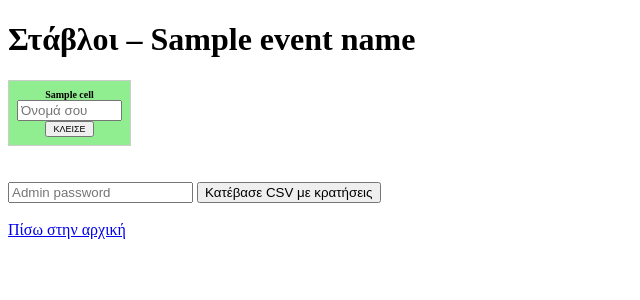
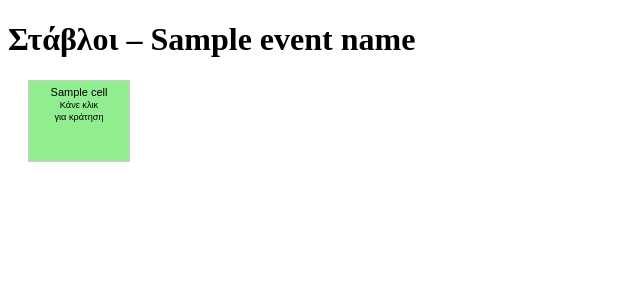
Before and after one commit to adiamantaras-ux/stables-app, a Python web app: template templates/event.html in a window 1280 px wide. Shown: the top 300 px of the page, without its empty margins (0-640 px from the left). Run offline with Jinja, Linux system fonts and the light colour scheme; the template is opened without the code that fills it: most values are stand-ins (such as "Sample title", 1, 10 or a date in 2020).

Commit message:
Refactor event.html for improved layout and features
Updated HTML structure, styles, and added modal functionality for stall reservation.

```diff
--- a/templates/event.html
+++ b/templates/event.html
@@ -1,12 +1,16 @@
 <!DOCTYPE html>
-<html lang="el">
-<head><title>{{ event_name }}</title>
+<html>
+<head>
+    <title>{{ event_name }}</title>
+    <meta charset="utf-8">
     <style>
-table { border-collapse: collapse; font-size: 10px; }
-td { border: 1px solid #ccc; padding: 8px; width: 70px; height: 35px; text-align: center; vertical-align: middle; }
-.free { background: #90EE90; cursor: pointer; }
-.booked { background: #FFB6C1; }
-.empty { border: none; background: white; }
+        table { border-collapse: collapse; font-family: Arial; margin: 20px; }
+        td { width: 90px; height: 70px; text-align: center; vertical-align: top; font-size: 11px; padding: 5px; border: 1px solid #ccc; }
+        .available { background: #90ee90; cursor: pointer; }
+        .reserved { background: #ff4444; color: white; font-weight: bold; }
+        .modal { display: none; position: fixed; top: 50%; left: 50%; transform: translate(-50%,-50%); background: white; padding: 30px; border: 4px solid #000; z-index: 100; width: 400px; }
+        .overlay { display: none; position: fixed; top: 0; left: 0; width: 100%; height: 100%; background: rgba(0,0,0,0.8); z-index: 99; }
+        button { padding: 15px 30px; font-size: 18px; margin: 10px; }
     </style>
 </head>
 <body>
@@ -16,31 +20,46 @@ td { border: 1px solid #ccc; padding: 8px; width: 70px; height: 35px; text-align
         <tr>
             {% for cell in row %}
                 {% if cell %}
-<td class="{% if '(Κλεισμένο)' in cell %}booked{% else %}free{% endif %}">
-{% if '(Κλεισμένο)' not in cell %}
-<form method="POST" action="/reserve/{{ event_name }}">
-<input type="hidden" name="stall_id" value="{{ cell }}">
-<strong>{{ cell }}</strong><br>
-<input type="text" name="user_name" placeholder="Όνομά σου" size="10" required>
-<button type="submit" style="font-size:9px">ΚΛΕΙΣΕ</button>
-</form>
+                    {% if '<br>' in cell %}
+                        <td class="reserved"><b>{{ cell.split('<br>')[0] }}</b><br><small>{{ cell.split('<br>')[1] }}</small></td>
                     {% else %}
-{{ cell }}
+                        <td class="available" onclick="openModal('{{ cell }}')">{{ cell }}<br><small>Κάνε κλικ<br>για κράτηση</small></td>
                     {% endif %}
-</td>
                 {% else %}
-<td class="empty"></td>
+                    <td></td>
                 {% endif %}
             {% endfor %}
         </tr>
         {% endfor %}
     </table>
-<br><br>
-<form method="POST" action="/admin/download/{{ event_name }}">
-<input type="password" name="password" placeholder="Admin password" required>
-<button type="submit">Κατέβασε CSV με κρατήσεις</button>
+
+    <div class="overlay" id="overlay" onclick="closeModal()"></div>
+    <div class="modal" id="modal">
+        <h2>Κράτηση στάβλου: <span id="stall_id"></span></h2>
+        <form method="post" action="/reserve/{{ event_name }}">
+            <input type="hidden" name="stall" id="stall_input">
+            <p>Αθλητής:<br>
+            <input type="text" name="athlete" list="athletes" required style="width:100%;padding:10px;font-size:16px">
+            <datalist id="athletes">{% for a in athletes %}<option value="{{ a }}">{% endfor %}</datalist></p>
+            <p>Άλογο:<br>
+            <input type="text" name="horse" list="horses" required style="width:100%;padding:10px;font-size:16px">
+            <datalist id="horses">{% for h in horses %}<option value="{{ h }}">{% endfor %}</datalist></p>
+            <button type="submit" style="background:#d00;color:white">ΚΛΕΙΣΕ ΤΟΝ ΣΤΑΒΛΟ</button>
         </form>
-<br>
-<a href="/">Πίσω στην αρχική</a>
+        <button onclick="closeModal()" style="background:#666;color:white">Άκυρο</button>
+    </div>
+
+    <script>
+        function openModal(stall) {
+            document.getElementById('stall_id').textContent = stall;
+            document.getElementById('stall_input').value = stall;
+            document.getElementById('modal').style.display = 'block';
+            document.getElementById('overlay').style.display = 'block';
+        }
+        function closeModal() {
+            document.getElementById('modal').style.display = 'none';
+            document.getElementById('overlay').style.display = 'none';
+        }
+    </script>
 </body>
 </html>
```
Lines whose indentation alone changed are shown as unchanged.
